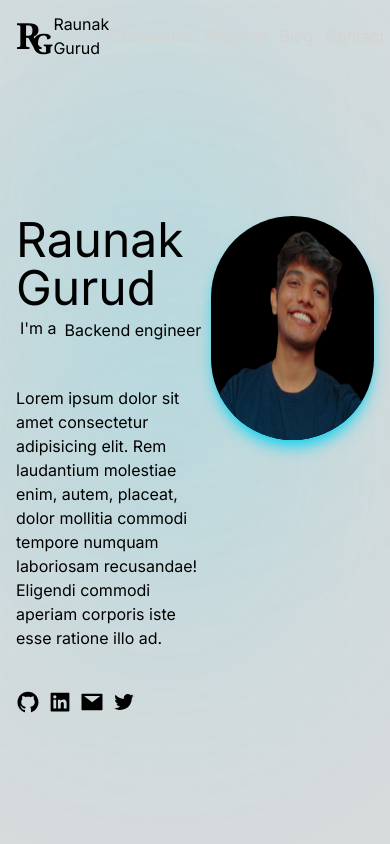
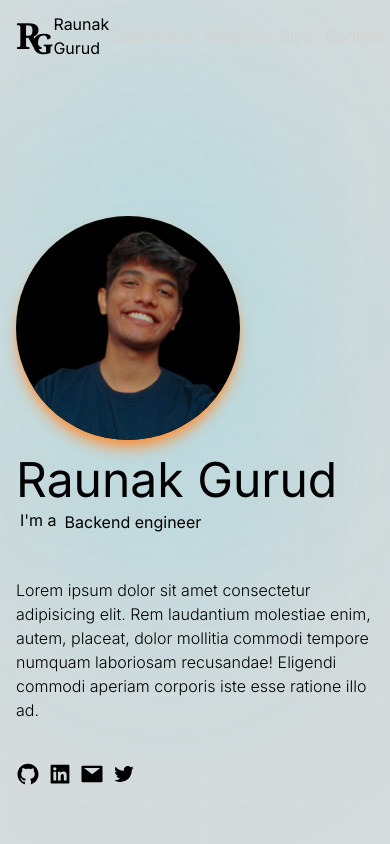
Before and after one commit to raunakgurud09/empty-next13, a Next.js app: page / in a window 390 px wide. Shown: the top 844 px of the page. Built offline with nearby package versions, Linux system fonts and the light colour scheme.

Commit message:
fix: making main responsive

```diff
--- a/components/main.tsx
+++ b/components/main.tsx
@@ -7,7 +7,7 @@ import Socials from './socials'
 
 export default function Main() {
   return (
-    <section className='flex flex-row w-full mx-auto space-y-4 px-4 mt-32 mb-20 '>
+    <section className='flex flex-col-reverse md:flex-row w-full mx-auto space-y-4 px-4 mt-32 mb-20 '>
       <div className="absolute top-0 left-0 right-0">
         <div className="absolute left-10 md:left-32 top-1 -z-10 overflow-visible opacity-20">
           <div className="circle-1 -z-10 h-[400px] w-[200px] rounded-full bg-cyan-400 mix-blend-multiply blur-[128px]" />
@@ -17,7 +17,7 @@ export default function Main() {
         </div>
       </div>
 
-      <div className='w-3/4'>
+      <div className='w-full md:w-3/4'>
         <h1 className=' text-5xl '>Raunak Gurud</h1>
         <p className='flex'>
           <span className='p-1'>
@@ -30,7 +30,7 @@ export default function Main() {
           </div>
         </p>
         <br />
-        <p>
+        <p className='font-light'>
           Lorem ipsum dolor sit amet consectetur adipisicing elit. Rem laudantium molestiae enim, autem, placeat, dolor mollitia commodi tempore numquam laboriosam recusandae! Eligendi commodi aperiam corporis iste esse ratione illo ad.
         </p>
         <div className='mt-10'>
@@ -38,13 +38,13 @@ export default function Main() {
         </div>
 
       </div>
-      <div className=''>
+      <div className='w-full md:w-fit flex justify-start items-start'>
         <NextImage
           src={profile_image}
           alt='profile'
           width={224}
           height={224}
-          className='h-56 w-56 rounded-full backdrop-blur-sm shadow-cyan-400 shadow-lg bg-black'
+          className='h-56 w-56 rounded-full backdrop-blur-sm shadow-orange-400 shadow-lg bg-black'
         />
       </div>
     </section >
```
